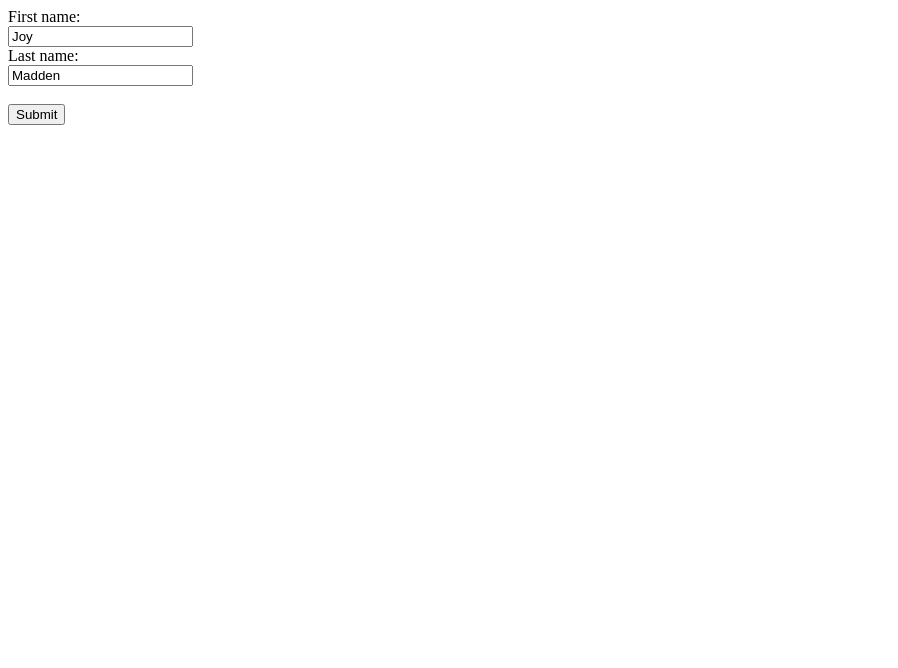
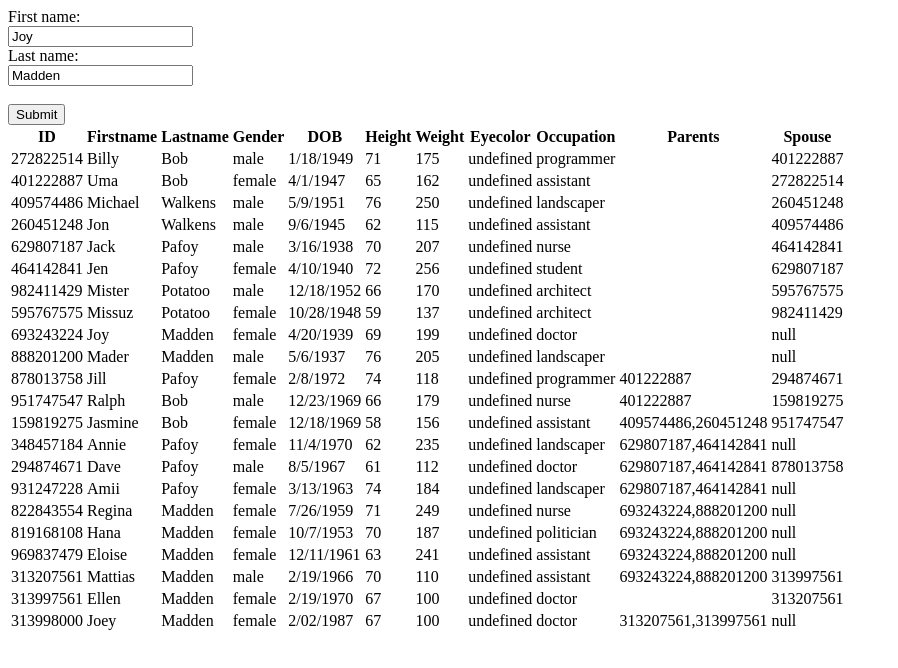
Before and after one commit to Schmidt1519/Most-Wanted-Repo, a plain HTML site: page index.html in a window 1280 px wide. Shown: the whole page, without its empty margins (0-898 px from the left). Drawn offline with Linux system fonts and the light colour scheme.

Commit message:
Completed user profile table

```diff
--- a/app.js
+++ b/app.js
@@ -1,4 +1,7 @@
 'use strict';
+
+
+
 
 function searchByName(){
     // Grabbing the values from our nameForm form and inputs.
@@ -20,3 +23,26 @@ function searchByName(){
         console.log('Sorry, looks like there is no one with that name.');
     }
 }
+
+function viewAll(){
+    let concat = ''
+    people.map(function (person){
+        concat += `<tr>
+        <td>${person.id}</td>
+        <td>${person.firstName}</td>
+        <td>${person.lastName}</td>
+        <td>${person.gender}</td>
+        <td>${person.dob}</td>
+        <td>${person.height}</td>
+        <td>${person.weight}</td>
+        <td>${person.eyecolor}</td>
+        <td>${person.occupation}</td>
+        <td>${person.parents}</td>
+        <td>${person.currentSpouse}</td>
+        </tr>`
+    })
+    document.getElementById("peopleRows").innerHTML = concat
+}
+
+viewAll()
+// document.getElementById("peopleRows").innerHTML = ""
--- a/index.html
+++ b/index.html
@@ -12,6 +12,25 @@
       <input type="text" id="lname" name="lname" value="Madden"><br><br>
       <input type="button" onclick="searchByName()" value="Submit">
   </form>
+  <table id="people">
+      <tr>
+        <th>ID</th>
+        <th>Firstname</th>
+        <th>Lastname</th>
+        <th>Gender</th>
+        <th>DOB</th>
+        <th>Height</th>
+        <th>Weight</th>
+        <th>Eyecolor</th>
+        <th>Occupation</th>
+        <th>Parents</th>
+        <th>Spouse</th>
+      </tr>
+      <tbody id="peopleRows">
+
+      </tbody>
+    </table>
+
 
 
     <script src="data.js"></script>
```
Lines whose indentation alone changed are shown as unchanged.
